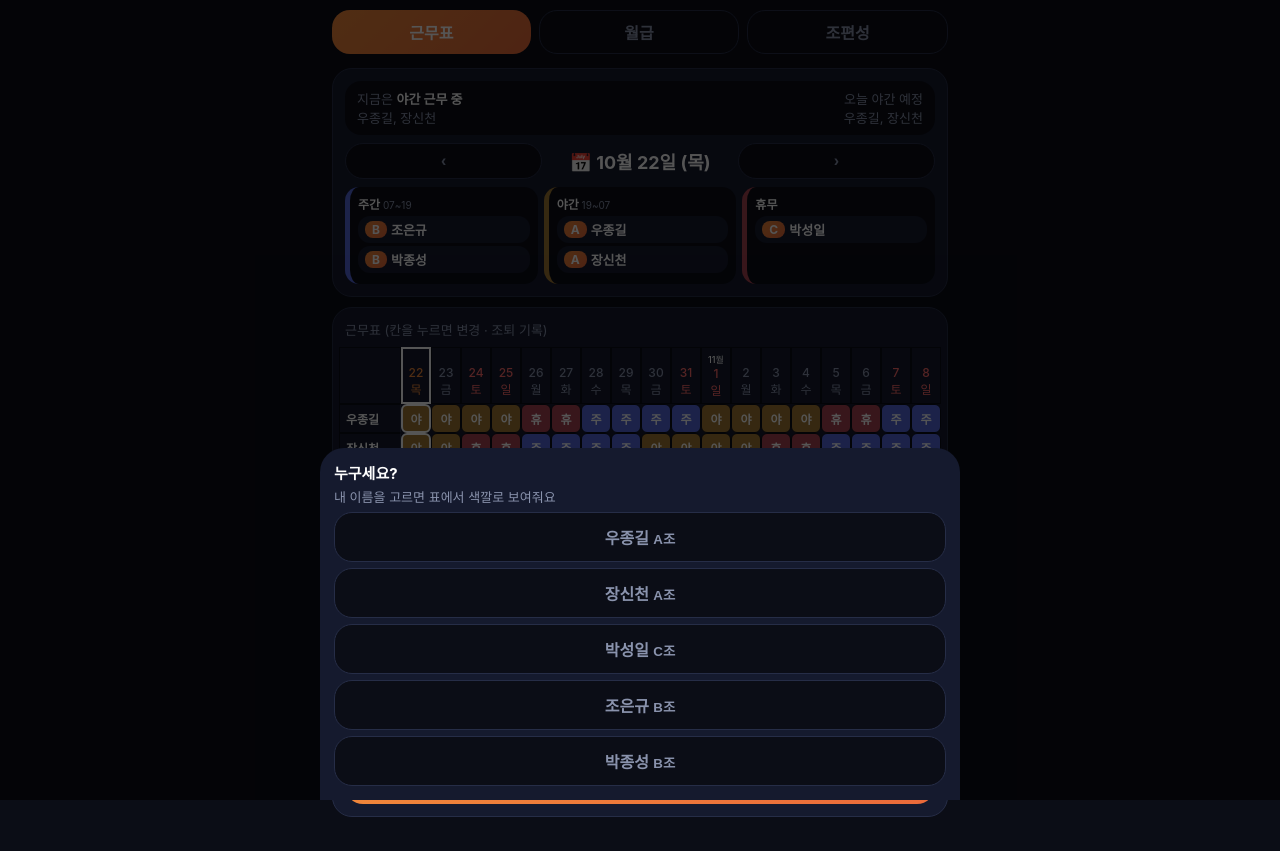
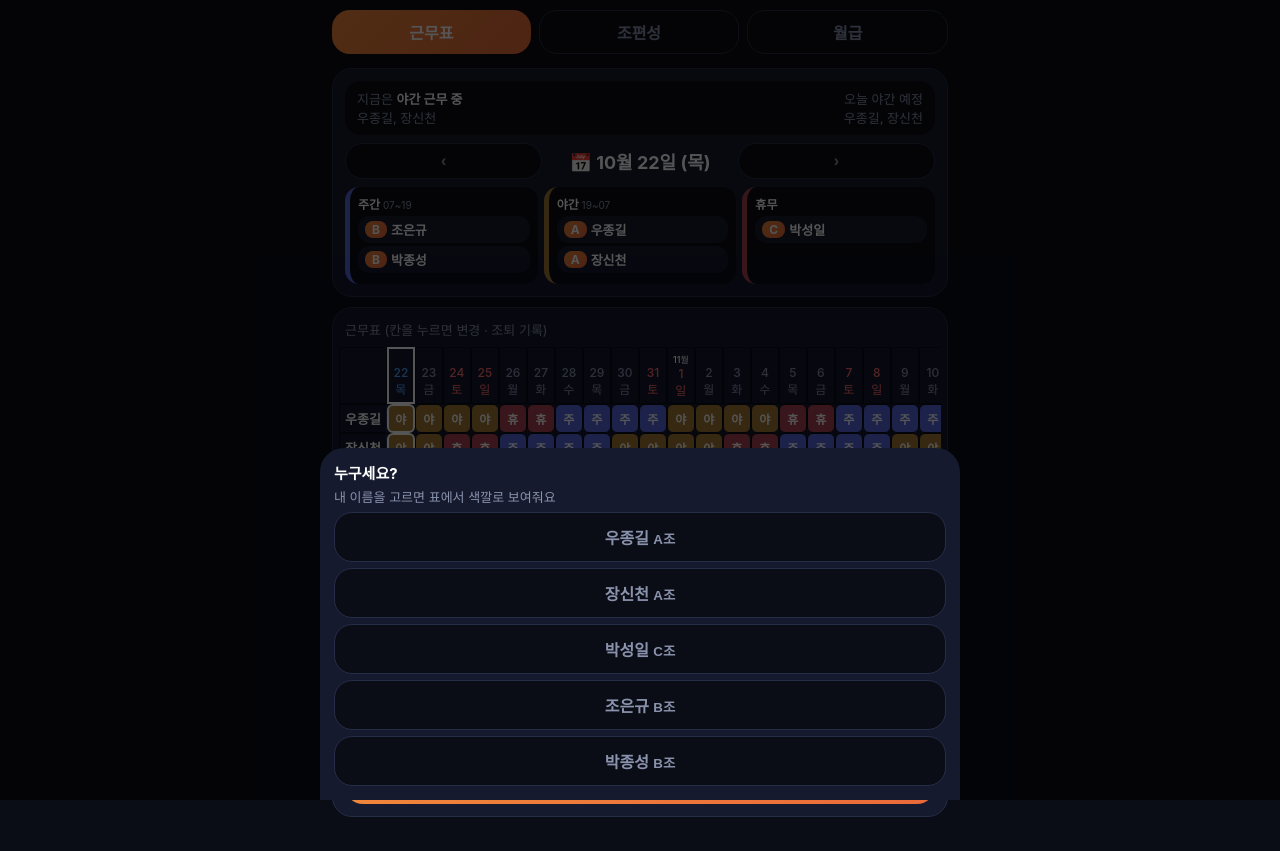
Before and after one commit to jongsung44w/shift-app-v2, a plain HTML site: page index.html in a window 1280 px wide. Drawn offline with nearby package versions, Linux system fonts and the light colour scheme.

Commit message:
Add files via upload

```diff
--- a/index.html
+++ b/index.html
@@ -42,10 +42,11 @@ td.nm.me{color:var(--me)}
 td[data-e]::before{content:attr(data-e);position:absolute;bottom:1px;left:1px;font-size:8px;line-height:1.2;background:var(--me);color:#000;border-radius:4px;padding:0 2px;font-weight:700}
 #crews{display:flex;gap:6px;margin-top:8px}#crews .sec{flex:1;margin-top:0;padding:8px;min-width:0;border-radius:14px}#crews h3{font-size:12px;margin:0 0 4px}#crews .chip{display:flex;padding:4px 7px;margin:3px 0;font-size:13px;flex-wrap:wrap;gap:4px}#crews .chip small{font-size:10px}
 #v1 .row .btn{padding:8px}
-.cal{display:grid;grid-template-columns:repeat(7,1fr);gap:4px;margin-top:8px}.cal b{font-size:12px;color:var(--sub);text-align:center;font-weight:500}.cal b.r,.cal button.r{color:#ff6b6b}.cal button{border:0;border-radius:12px;background:#0b0d16;color:#fff;padding:9px 0;font-size:14px}.cal button.t{outline:1px solid var(--sub)}.cal button.s{background:linear-gradient(135deg,#f0883a,#ea6a3a);color:#fff}.ov{box-shadow:inset 0 -3px 0 #fff}#grid{border-collapse:separate;border-spacing:0}#grid th,#grid td{border:1px solid var(--bg)}#grid td.nm{border-right:1px solid var(--line)}#grid tr:first-child th:first-child{position:sticky;left:0;background:var(--card);z-index:1}#sh{position:fixed;inset:0;background:#000a;display:flex;align-items:flex-end;justify-content:center;z-index:50}#sh .box{background:var(--card);border-radius:24px 24px 0 0;padding:14px 14px calc(14px + env(safe-area-inset-bottom,0px));width:100%;max-width:640px}#sh .btn{width:100%;margin-top:8px}
+.cal{display:grid;grid-template-columns:repeat(7,1fr);gap:4px;margin-top:8px}.cal b{font-size:12px;color:var(--sub);text-align:center;font-weight:500}.cal b.r,.cal button.r{color:#ff6b6b}.cal button{border:0;border-radius:12px;background:#0b0d16;color:#fff;padding:9px 0;font-size:14px}.cal button.t{outline:1px solid var(--sub)}.cal button.s{background:linear-gradient(135deg,#f0883a,#ea6a3a);color:#fff}
+#grid td.nm{min-width:0;padding:0 5px;font-size:13px;white-space:nowrap}#grid tr:first-child th:first-child{min-width:0;padding:0}#grid th,#grid td.c{min-width:28px}.ov{box-shadow:inset 0 -3px 0 #fff}#grid{border-collapse:separate;border-spacing:0}#grid th,#grid td{border:1px solid var(--bg)}#grid td.nm{border-right:1px solid var(--line)}#grid tr:first-child th:first-child{position:sticky;left:0;background:var(--card);z-index:1}#sh{position:fixed;inset:0;background:#000a;display:flex;align-items:flex-end;justify-content:center;z-index:50}#sh .box{background:var(--card);border-radius:24px 24px 0 0;padding:14px 14px calc(14px + env(safe-area-inset-bottom,0px));width:100%;max-width:640px}#sh .btn{width:100%;margin-top:8px}
 </style></head><body>
 
-<div class="tabs"><button id="t1" class="btn" onclick="tab(1)">근무표</button><button id="t3" class="btn g" onclick="tab(3)">월급</button><button id="t2" class="btn g" onclick="tab(2)">조편성</button></div>
+<div class="tabs"><button id="t1" class="btn" onclick="tab(1)">근무표</button><button id="t2" class="btn g" onclick="tab(2)">조편성</button><button id="t3" class="btn g" onclick="tab(3)">월급</button></div>
 <div id="v1">
 <div class="card">
   <div class="now" id="now"></div>
@@ -124,7 +125,7 @@ function render(){
   $('#mt').textContent='근무표 (칸을 누르면 변경 · 조퇴 기록)';
   let hd='<tr><th></th>',bd=S.people.map(p=>`<tr><td class="nm${p.id===ME?' me':''}">${esc(p.name)}</td>`);
   for(let i=0;i<W;i++){const x=g0+i,c=x===n?' selc':'',t=new Date(x*864e5),mo=t.getUTCMonth()+1,dd=t.getUTCDate();
-    hd+=`<th class="${c}" data-x="${x}" style="${x===tn?'color:#f0883a':isOff(x)?'color:#ff6b6b':''}" onclick="pick('${fd(x)}')"><small style="display:block;font-size:9px;color:#fff">${i===0||dd===1?mo+'월':'&nbsp;'}</small>${dd}<br>${dow(x)}</th>`;
+    hd+=`<th class="${c}" data-x="${x}" style="${x===tn?'color:#4da3ff':isOff(x)?'color:#ff6b6b':''}" onclick="pick('${fd(x)}')"><small style="display:block;font-size:9px;color:#fff">${i===0||dd===1?mo+'월':'&nbsp;'}</small>${dd}<br>${dow(x)}</th>`;
     S.people.forEach((p,j)=>{const s=st(p,x),k=p.id+'|'+x,o=S.ov[k]?' ov':'',nt=S.nt[k],ea=S.ea[k];bd[j]+=`<td class="c ${s}${c}${o}"${nt?` data-n="-${nt}h"`:''}${ea?` data-e="+${ea}h"`:''} onclick="sheet(${j},${x})">${s}</td>`})}
   const w=document.querySelector('.wrap'),prev=w.scrollLeft;
   $('#grid').innerHTML=hd+'</tr>'+bd.map(r=>r+'</tr>').join('');
@@ -144,6 +145,7 @@ function sheet(j,x){const p=S.people[j],k=p.id+'|'+x,b=base(p,x),cur=st(p,x),h=S
   const hrs=(fn,cv)=>`<div class="sr">`+[0,1,2,3,4].map(v=>`<button class="btn g" style="${cv===v?'outline:2px solid #fff;color:#fff':''}" onclick="${fn}(${j},${x},${v})">${v?v+'h':'없음'}</button>`).join('')+`</div>`;
   $('#shb').innerHTML=`<div style="font-size:14px;font-weight:700">${esc(p.name)} · ${fd(x).slice(5).replace('-','월 ')}일 (${dow(x)})</div><div class="sr">`+[['주','주간','var(--day)'],['야','야간','var(--night)'],['휴','휴무','var(--rest)']].map(([kk,l,c])=>`<button class="btn" style="background:${c}${cur===kk?';outline:2px solid #fff':''}" onclick="setOv(${j},${x},'${kk}')">${l}</button>`).join('')+`<button class="btn g" onclick="setOv(${j},${x},'')">원래(${b})</button></div><div class="lb" style="margin:10px 0 0;font-size:12px">일찍 퇴근</div>`+hrs('setNote',h)+`<div class="lb" style="margin:10px 0 0;font-size:12px">일찍 출근</div>`+hrs('setEa',e);
   $('#sh').classList.remove('hide')}
+function setNote(j,x,v){const k=S.people[j].id+'|'+x;if(v)S.nt[k]=v;else delete S.nt[k];save();closeSh();render()}
 function setEa(j,x,v){const k=S.people[j].id+'|'+x;if(v)S.ea[k]=v;else delete S.ea[k];save();closeSh();render()}
 function askMe(){$('#shb').innerHTML='<div style="font-size:15px;font-weight:700">누구세요?</div><div class="lb" style="margin:4px 0 6px">내 이름을 고르면 표에서 색깔로 보여줘요</div>'+S.people.map(p=>`<button class="btn g" style="display:block;width:100%;margin-top:6px;padding:12px" onclick="setMe('${p.id}')">${esc(p.name)} <small>${esc(p.team)}조</small></button>`).join('');$('#sh').classList.remove('hide')}
 function setMe(id){ME=id;try{localStorage.setItem('shift_me',id)}catch(e){}closeSh();render()}
--- a/sw.js
+++ b/sw.js
@@ -1,4 +1,4 @@
-const C='shift-v4';
+const C='shift-v5';
 self.addEventListener('install',e=>{e.waitUntil(caches.open(C).then(c=>c.addAll(['./','./index.html','./manifest.webmanifest','./icon-192.png','./icon-512.png'])));self.skipWaiting()});
 self.addEventListener('activate',e=>{e.waitUntil(caches.keys().then(k=>Promise.all(k.filter(x=>x!==C).map(x=>caches.delete(x)))).then(()=>clients.claim()))});
 self.addEventListener('fetch',e=>{if(e.request.method!=='GET')return;e.respondWith(caches.match(e.request).then(m=>{const n=fetch(e.request).then(r=>{if(r&&(r.ok||r.type==='opaque')){const cp=r.clone();caches.open(C).then(c=>c.put(e.request,cp))}return r}).catch(()=>m);return m||n}))});
```
